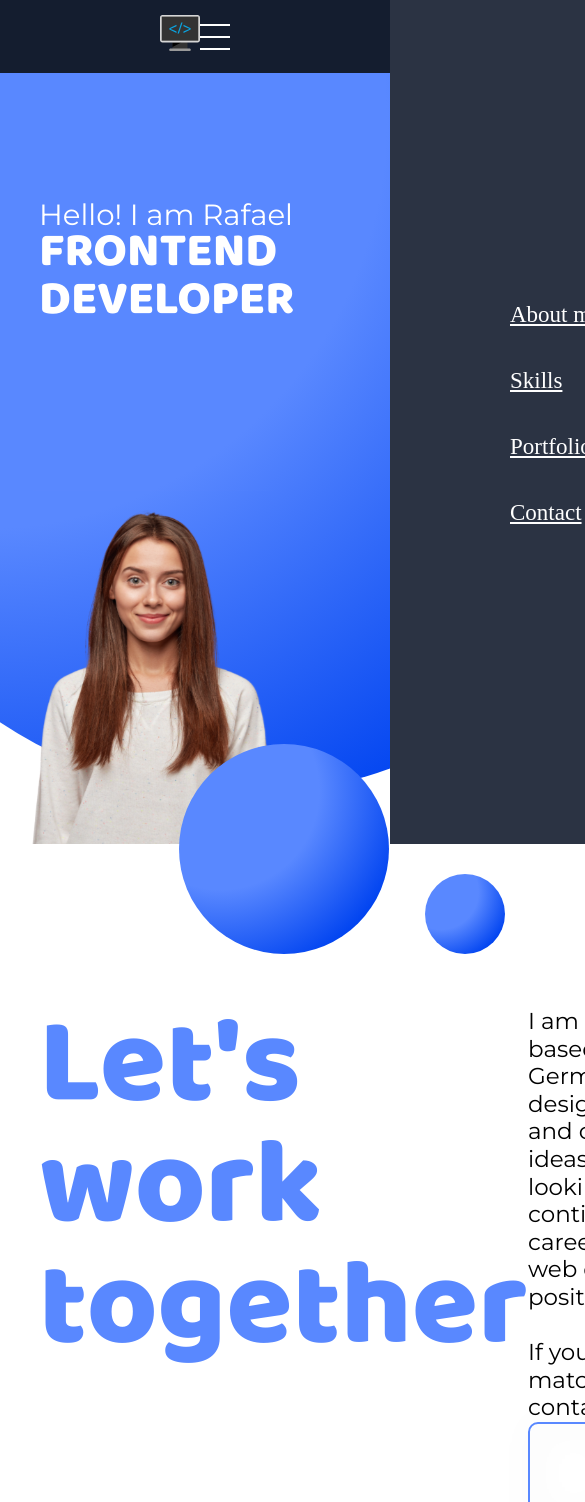
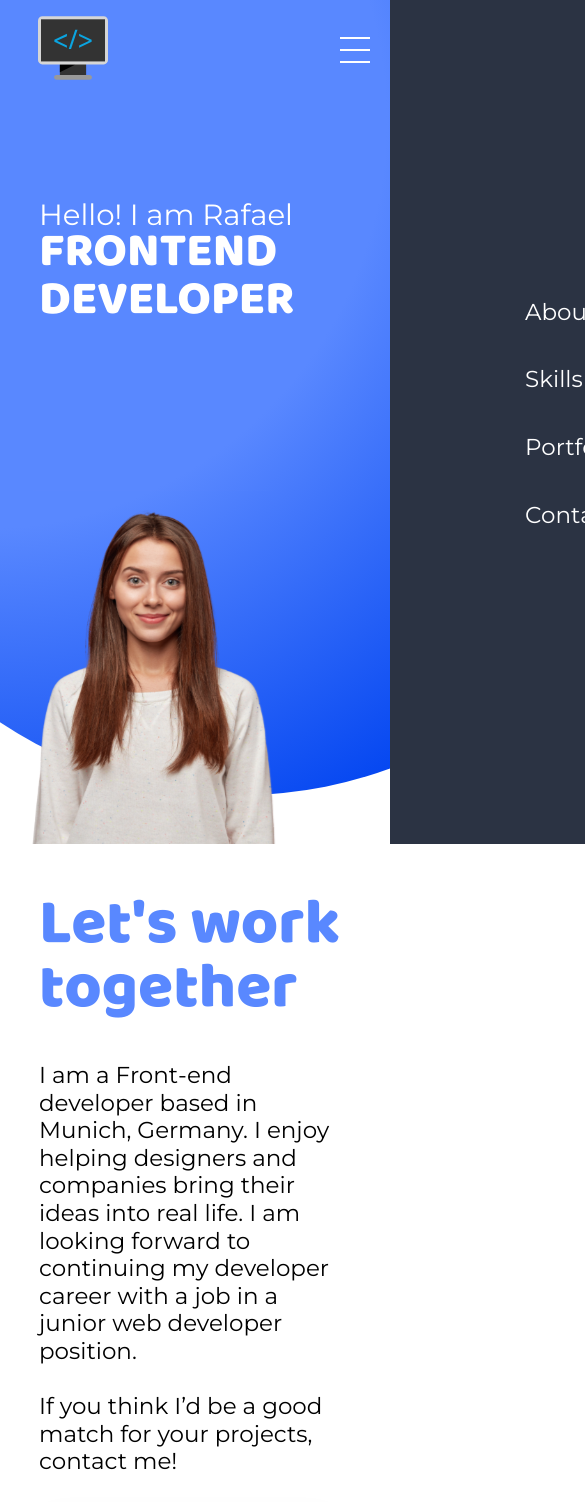
Before and after one commit to Rafael-Go7/Rafael-Go7_Portfolio, an Angular app: page / in a window 390 px wide. Shown: the top 1502 px of the page, 585 px wide, since content can reach past the window. Built offline with nearby package versions, Linux system fonts and the light colour scheme.

Commit message:
Header + AboutMe-Component responsive Design preFinal_1

```diff
--- a/src/app/0_header/header.component.html
+++ b/src/app/0_header/header.component.html
@@ -1,28 +1,20 @@
-<!-- <header class="primary-header">
-    <img src="./../assets/img/logos/1_frontPage/logo_webDesign_CC00.svg">
+<header>
+    <a class="logo" routerLink="/"><img src="./assets/img/logos/1_frontPage/logo_webDesign_CC00.svg"></a>
 
-    <div class="navMenu">
-        <a href="#AboutMe">About Me</a>
-        <a href="#Skills">Skills Set</a>
-        <a href="#MyWork">My Work</a>
-    </div> -->
-<!--
-    <div class="container">
         <div class="nav-wrapper">
-            <a class="logo" [routerLink]="['/']">Sinan Simsek</a>
 
-            <nav class="primary-navigation" id="primary-navigation">
+            <nav class="navMenu" id="primary-navigation">
                 <ul class="nav-list">
                     <li><a href="#about-me">About me</a></li>
-                    <li><a href="#skills">Skills</a></li>
-                    <li><a href="#portfolio">Portfolio</a></li>
-                    <li><a href="#contact">Contact</a></li> -->
-                <!-- </ul>
+                    <li><a href="#skills">Skills Set</a></li>
+                    <li><a href="#portfolio">My Work</a></li>
+                    <!-- <li><a href="#contact">Contact</a></li> -->
+                </ul>
             </nav>
-
-    <button class="hamburger">
-        <div class="bar"></div>
-    </button>
+            <button class="hamburger">
+                <div class="bar"></div>
+            </button>
+        </div>
 
     <nav class="mobile-nav">
         <ul role="list" class="mobile-nav-list">
@@ -32,9 +24,12 @@
             <li><a href="#contact">Contact</a></li>
         </ul>
     </nav>
-</header> -->
+</header>
 
-<header class="primary-header">
+
+<!--    CNN  Backup   -->
+
+<!-- <header class="primary-header">
     <div class="container">
         <div class="nav-wrapper">
             <a class="logo" [routerLink]="['/']"><img src="./assets/img/logos/1_frontPage/logo_webDesign_CC00.svg"></a>
@@ -44,7 +39,7 @@
                     <li><a href="#about-me">About me</a></li>
                     <li><a href="#skills">Skills</a></li>
                     <li><a href="#portfolio">Portfolio</a></li>
-                    <!-- <li><a href="#contact">Contact</a></li> -->
+                    <li><a href="#contact">Contact</a></li>
                 </ul>
             </nav>
             <button class="hamburger">
@@ -60,4 +55,4 @@
             <li><a href="#contact">Contact</a></li>
         </ul>
     </nav>
-</header>
+</header> -->
--- a/src/app/0_header/header.component.scss
+++ b/src/app/0_header/header.component.scss
@@ -1,58 +1,33 @@
-// header {
-//     height: 100px;
-//     min-width: 80vw;
-//     width: 80%;
-//     margin-left: 10%;
-//     margin-right: 10%;
+header {
+    height: 100px;
+    // min-width: 80vw;
+    width: 80%;
+    margin-left: 10%;
+    margin-right: 10%;
 
-//     position: absolute;
-//     z-index: 1;
+    position: absolute;
+    z-index: 1;
 
-//     display: flex;
-//     justify-content: space-between;
-//     align-items: center;
-//     background-color: rgba(0, 0, 0, 0);
+    display: flex;
+    justify-content: space-between;
+    align-items: center;
+    background-color: rgba(0, 0, 0, 0);
 
-//     a{
-//         font-family: 'Montserrat', sans-serif;
-//         font-weight: 400;
-//         font-style: normal;
-//         text-decoration: none;
-//         margin-left: 30px;
-//         color: #5988FF;
+    a{
+        font-family: 'Montserrat', sans-serif;
+        font-weight: 400;
+        font-style: normal;
+        text-decoration: none;
+        margin-left: 30px;
+        color: #5988FF;
 
-//         &:hover{
-//             font-weight: 900;
-//         }
-//     }
-
-//     img {
-//         height: 70px;
-//     }
-// }
-
-// .navMenu{
-//     display: flex;
-// }
-
-
-.primary-header {
-    position: fixed;
-    top: 0;
-    width: 100%;
-    padding: 13px 0;
-    background-color: var(--mainDark);
-    z-index: 999;
-}
-
-.logo {
-
-    color: var(--mainWhite) !important;
-    font-size: clamp(27px, 6.5vw, 44px);;
-    z-index: 99;
+        &:hover{
+            font-weight: 900;
+        }
+    }
 
     img {
-        height: 40px;
+        height: 70px;
     }
 }
 
@@ -62,29 +37,23 @@
     justify-content: space-between;
 }
 
-.primary-navigation {
-    a {
-        font-size: 23px;
-        font-weight: var(--fw-regular);
-        color: var(--mainWhite) !important;
-        margin-left: 36px;
-        transition: 300ms;
-
-        &:hover {
-            color: var(--mainOrange) !important;
-        }
-    }
+.navMenu {
     .nav-list {
         display: flex;
     }
 }
 
-@media (max-width: 860px) {
-    .primary-navigation {
+
+//      ---- BURGER MENU ----    //
+
+
+@media (max-width: 1090px) {
+    .navMenu {
         display: none;
         inset: 0;
         height: 100vh;
-        background-color: var(--mainDarkTransparent);
+        background-color: #141d2fe6;    // funktioniert
+        // background-color: var(--mainDarkTransparent);    // deshalb noch löschen
     }
 }
 
@@ -104,7 +73,7 @@
         content: '';
         width: 100%;
         height: 2px;
-        background-color: var(--mainWhite);
+        background-color: rgba(89, 136, 255, 1) ;   //var(--mainWhite)
         margin: 10px 0px;
         transition: 400ms;
     }
@@ -129,42 +98,49 @@
     left: 100%;
     width: 100%;
     height: 100vh;
-    z-index: 98;
-    background-color: var(--mainDarkTransparent);
+    z-index: 98 !important;
+    background-color: #141d2fe6;    //funktioniert
+    // background-color: var(--mainDarkTransparent);    // deshalb noch löschen
     transition: 400ms;
     a {
         display: block;
         text-align: center;
         margin-bottom: 16px;
         padding: 12px 16px;
-        color: var(--mainWhite);
+        color: white;   // funktioniert
+        // color: var(--mainWhite);     // deshalb noch löschen
+
+        font-family: 'Montserrat';
+        font-style: normal;
+        font-weight: 400;
+        // font-weight: var(--fw-regular);
         font-size: 23px;
-        font-weight: var(--fw-regular);
+        line-height: 120%;
+
         min-width: 150px;
         text-align: left;
         position: relative;
+
+        &:hover{
+            text-decoration: underline;
+        }
+
         &:active {
-          color: var(--mainOrange);
-          &::after {
-            content: "";
-            position: absolute;
-            bottom: 0;
-            left: 40px;
-            transform: translateX(-50%);
-            width: 25%;
-            height: 3px;
-            background-color: var(--mainOrange);
-          }
+            color: rgba(89, 136, 255, 1);   // funktioniert
+        //   color: var(--mainOrange);  // deshalb löschen
+        //   &::after {    // before -after - pseudoelemt funktioniert nicht
+        //     content: "";
+        //     position: absolute;
+        //     bottom: 0;
+        //     left: 40px;
+        //     transform: translateX(-50%);
+        //     width: 25%;
+        //     height: 3px;
+        //     background-color: rgba(89, 136, 255, 1);    //
+        //     // background-color: var(--mainOrange);  // löschen?
+        //   }
         }
       }
-}
-
-.nav-bar-dummy {
-    width: 100%;
-    height: 122px;
-    position: absolute;
-    top: 0;
-    border-bottom: 1px solid rgba(255, 255, 255, 0.195);;
 }
 
 .mobile-nav-list {
@@ -179,7 +155,8 @@
     left: 0;
 }
 
-@media (min-width: 861px) {
+
+@media (min-width: 1090px) {
     .hamburger {
         display: none;
     }
@@ -187,3 +164,74 @@
         display: none;
     }
 }
+
+
+//    ----   Responsive Design   ----   //
+
+
+@media screen and (min-width: 1090px) and (max-width: 1199px){
+
+    header {
+        width: 93%;
+        margin-right: 2%;
+        margin-left: 5%;
+    }
+}
+
+
+@media screen and (min-width: 713px) and (max-width: 1089px){
+
+    header {
+        width: 85%;
+        margin-left: 5%;
+    }
+}
+
+
+@media screen and (min-width: 631px) and (max-width: 712px) {
+
+    header{
+        width: 90%;
+        margin-right: 5%;
+        margin-left: 5%;
+    }
+}
+
+
+@media screen and (min-width: 420px) and (max-width: 660px) {
+
+    header{
+        width: 80%;
+        margin-right: 15%;
+        margin-left: 5%;
+
+        a{
+            margin-left: none;
+        }
+    }
+
+    .hamburger{
+        .bar, &.hamburger::after, &.hamburger::before {
+            background-color: white;
+        }
+    }
+}
+
+
+@media screen and (min-width: 320px) and (max-width: 419px) {
+    header{
+        width: 93%;
+        margin-right: 5%;
+        margin-left: 2%;
+
+        a{
+            margin-left: none;
+        }
+    }
+
+    .hamburger{
+        .bar, &.hamburger::after, &.hamburger::before {
+            background-color: white;
+        }
+    }
+}
--- a/src/app/0_header/header.component.ts
+++ b/src/app/0_header/header.component.ts
@@ -6,6 +6,9 @@ import { Component, OnInit } from '@angular/core';
   styleUrls: ['./header.component.scss']
 })
 export class HeaderComponent implements OnInit {
+
+  darkMode = false;
+
   constructor() { }
 
 
--- a/src/app/2_about-me/about-me.component.html
+++ b/src/app/2_about-me/about-me.component.html
@@ -1,26 +1,27 @@
 <div class="aboutMeMajor">
 
-    <div class="bubbleMid">
+    <!-- <div class="bubbleMid_aboutMe">
         <img src="./../assets/img/bubble_blue_middle.svg">
 
         <div class="bubbleSmall">
             <img src="./../assets/img/bubble_blue_middle.svg">
         </div>
-    </div>
+    </div> -->
 
     <div class="workTogether">
 
         <div class="letsWork">Let's work<br> together</div>
 
         <div class="AboutMe">
-            <p>I am a Front-end developer based in Munich,<br>
-            Germany. I enjoy helping designers<br>
-            and companies bring their ideas into real life. I am<br>
-            looking forward to continuing my developer<br>
-            career with a job in a junior web developer<br>
-            position.<br>
+            <p>I am a Front-end developer based in Munich,
+            Germany. I enjoy helping designers
+            and companies bring their ideas into real life. I am
+            looking forward to continuing my developer
+            career with a job in a junior web developer
+            position.
             <br>
-            If you think I’d be a good match for your projects,<br>
+            <br>
+            If you think I’d be a good match for your projects,
             contact me!</p>
 
             <a href="#Contact">Send a message</a>
--- a/src/app/2_about-me/about-me.component.scss
+++ b/src/app/2_about-me/about-me.component.scss
@@ -18,18 +18,23 @@
     font-family: 'Baloo Bhai Regular';
     font-weight: 400;
     font-style: normal;
-    font-size: 121px;
+    // font-size: 121px;
+    font-size: clamp(64px, 7vw, 121px);
     line-height: 100%;
     color:#5988FF;
+
+    margin-bottom: 40px;
 
 }
 
 .AboutMe{
+    max-width: 50%;
     p{
         font-family: 'Montserrat', sans-serif;
         font-weight: 400;
         font-style: normal;
         font-size: 23px;
+        // font-size: clamp(23px, 7vw, 23px);
         line-height: 120%;
         color: black;
     }
@@ -43,7 +48,7 @@
         color:#5988FF;
 
         // position: relative;
-        width: 254px;
+        max-width: 254px;
         height: 58px;
         left: 932px;
         top: 1472px;
@@ -52,8 +57,9 @@
         flex-direction: row;
         justify-content: center;
         align-items: center;
-        padding: 15px 30px;
-        gap: 10px;
+        padding: 5px 15px;
+        // gap: 15px;
+        margin-top: 40px;
 
         text-decoration: none;
         border: 2px solid #5988FF;
@@ -62,24 +68,50 @@
     }
 }
 
-.bubbleMid {
-    display: flex;
-    justify-content: space-between;
-    img {
-        height: 210px;
-        position: relative;
-        margin-top: -100px;
-        margin-left: 45%;
-        z-index: 3;
+// .bubbleMid_aboutMe {
+//     display: flex;
+//     justify-content: space-between;
+//     background-image: url("/assets/img/bubble_blue_middle.svg");
+//     height: 210px;
+//     z-index: 3;
+//     position: relative;
+//         margin-top: -100px;
+//         margin-left: 45%;
+
+//     // img {
+//     //     height: 210px;
+//     //     position: relative;
+//     //     margin-top: -100px;
+//     //     margin-left: 45%;
+//     //     z-index: 3;
+//     // }
+// }
+
+// .bubbleSmall{
+//     margin-right: 15%;
+//     img {
+//         height: 80px;
+//         position: relative;
+//         margin-top: 30px;
+//         z-index: 3;
+//     }
+// }
+
+
+//    ----   Responsive Design   ----   //
+
+
+@media screen and (min-width: 320px) and (max-width: 1430px) {
+
+    .workTogether {
+        // display: flex;
+        flex-direction: column !important;
+        // min-width: 100%;
+        // justify-content: space-between;
+        // align-items: center;
+    }
+
+    .AboutMe{
+        max-width: 100%
     }
 }
-
-.bubbleSmall{
-    margin-right: 15%;
-    img {
-        height: 80px;
-        position: relative;
-        margin-top: 30px;
-        z-index: 3;
-    }
-}
--- a/src/styles.scss
+++ b/src/styles.scss
@@ -29,35 +29,27 @@ html{
     scroll-behavior: smooth;
 }
 
-:root {
-    --mainDark: #141D2F;
-    --mainDarkTransparent: #141d2fe6;
-    --mainOrange: #E86F00;
-    --mainLightOrange: #FA7902;
-    --mainRed: #FF4747;
-    --mainPurple: #D61CE6;
-    --mainWhite: white;
+// :root {
+//     --mainDark: #141D2F;
+//     --mainDarkTransparent: #141d2fe6;
+//     --mainOrange: #E86F00;
+//     --mainLightOrange: #FA7902;
+//     --mainRed: #FF4747;
+//     --mainPurple: #D61CE6;
+//     --mainWhite: white;
 
-    --ff-primary: 'Poppins', sans-serif;
+//     --ff-primary: 'Poppins', sans-serif;
 
-    --fw-small: 100;
-    --fw-regular: 400;
-    --fw-bold: 700;
-}
+//     --fw-small: 100;
+//     --fw-regular: 400;
+//     --fw-bold: 700;
+// }
 
 
 ul {
     list-style-type: none;
 }
 
-header {
-    display: flex;
-    position: relative;
-    max-width: 100%;
-    justify-content: center;
-    align-items: center;
-    overflow: hidden;
-}
 
 * {
     margin: 0;
```
Also changed, not shown: src/app/1_front-page/front-page.component.scss (+5 -2 lines).
